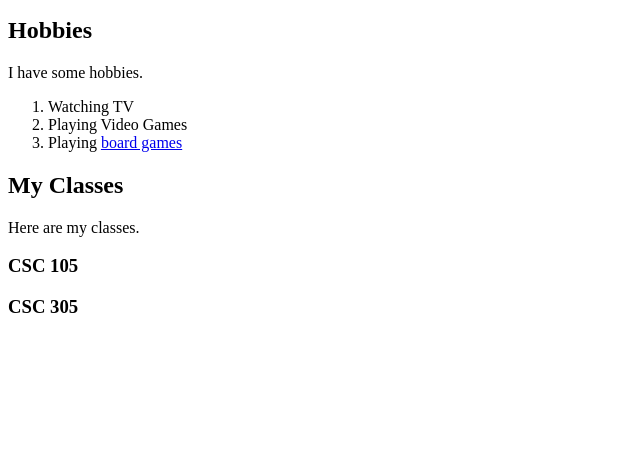
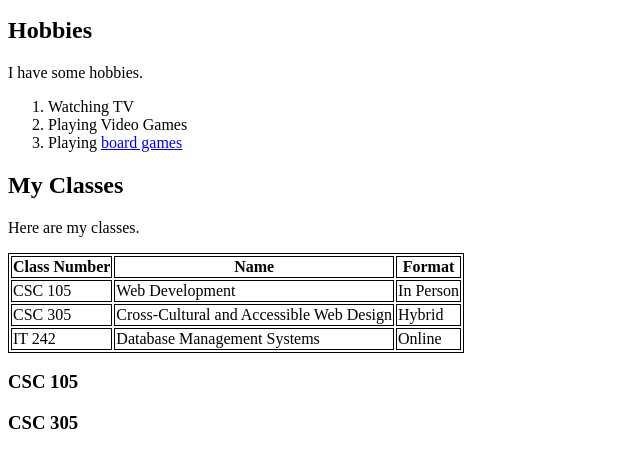
Before and after one commit to rycall13/csc105SPR, a plain HTML site: page HelloWorld.html in a window 1280 px wide. Shown: the part 101-568 px from the top of the page, without its empty margins (0-640 px from the left). Drawn offline with Linux system fonts and the light colour scheme.

Commit message:
Add files via upload

```diff
--- a/HelloWorld.html
+++ b/HelloWorld.html
@@ -1,15 +1,23 @@
 <!DOCTYPE html>
-<html>
+<html lang="en">
 	<head>
 		<title>
 			My First Webpage
 		</title>
+		<style>
+			table, th, td {
+				border: 1px solid black;
+			}
+		</style>
 	</head>
 
 	<body>
+		<header>
 			<h1>My Page</h1>
 			<p>Hello world.</p>
+		</header>
 
+		<section>
 			<h2>Hobbies</h2>
 			<p>I have some hobbies.</p>
 
@@ -18,12 +26,47 @@
 				<li>Playing Video Games</li>
 				<li>Playing <a href="board games.html">board games</a></li>
 			</ol>
+		</section>
 
+		<section>
 			<h2>My Classes</h2>
 			<p>Here are my classes.</p>
 
+			<table>
+				<thead>
+					<tr>
+						<th>Class Number</th>
+						<th>Name</th>
+						<th>Format</th>
+					</tr>
+				</thead>
+				<tbody>
+					<tr>
+						<td>CSC 105</td>
+						<td>Web Development</td>
+						<td>In Person</td>
+					</tr>
+					<tr>
+						<td>CSC 305</td>
+						<td>Cross-Cultural and Accessible Web Design</td>
+						<td>Hybrid</td>
+					</tr>
+					<tr>
+						<td>IT 242</td>
+						<td>Database Management Systems</td>
+						<td>Online</td>
+					</tr>
+				</tbody>
+			</table>
+
 			<h3>CSC 105</h3>
 
+
+
+			<!-- Add content here
+				 Put stuff about CSC 105 in here -->
+
 			<h3>CSC 305</h3>
+		</section>
 	</body>
 </html>
```
Lines whose indentation alone changed are shown as unchanged.
